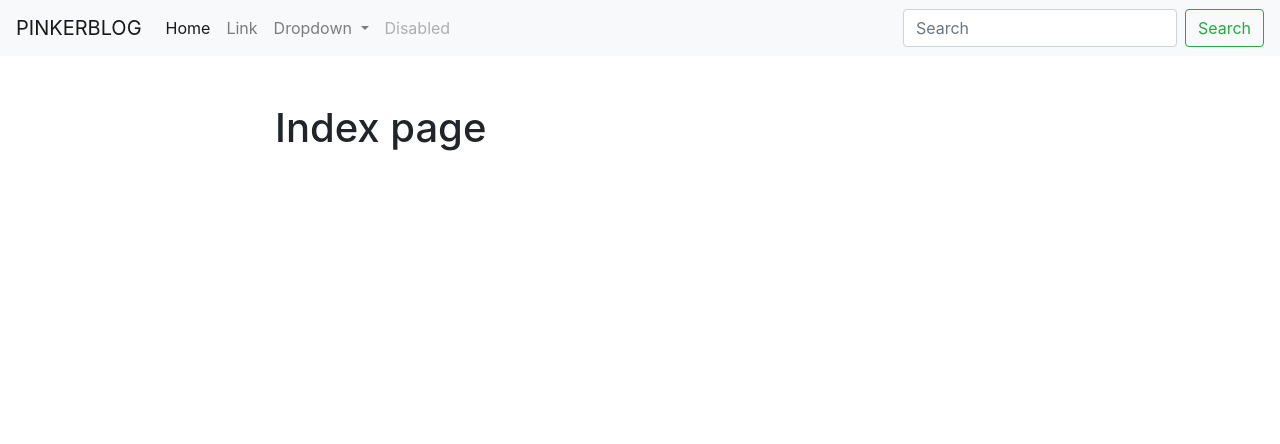
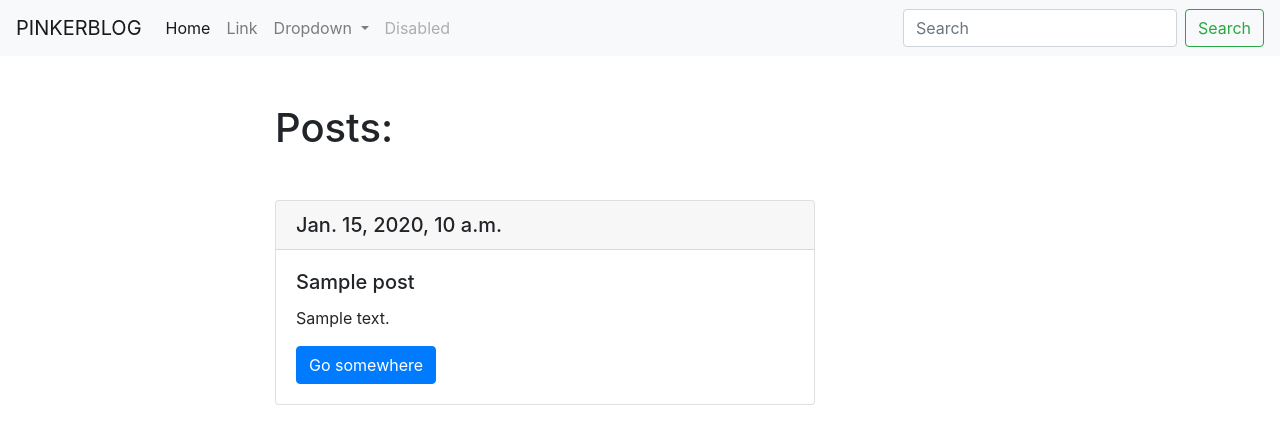
Before and after one commit to HolidayMan/pinkerblog, a Django app: page / in a window 1280 px wide. Shown: the top 444 px of the page. Run offline with Django 3.2, Linux system fonts and the light colour scheme; tables that the repository leaves empty hold one stand-in row (values such as "Sample post"); some libraries are stand-ins or nearby versions.

Commit message:
adde showing posts

```diff
--- a/blog/templates/engine/index.html
+++ b/blog/templates/engine/index.html
@@ -1,5 +1,18 @@
 {% extends 'base.html' %}
-{% block title %}{{ block.super }} - Index page{% endblock title %}
+
+{% block title %}Index page - {{ block.super }}{% endblock title %}
+
 {% block content %}
-<h1>Index page</h1>
+    <h1 class="mb-5">Posts:</h1>
+    {% for post in posts %}
+        <div class="card mb-5">
+          <h5 class="card-header">{{post.date}}</h5>
+          <div class="card-body">
+            <h5 class="card-title">{{post.title}}</h5>
+            <p class="card-text">{{post.body|truncatewords:15}}</p>
+            <a href="{{ post.get_absolute_url }}" class="btn btn-primary">Go somewhere</a>
+          </div>
+        </div>
+    {% endfor %}
+
 {% endblock content %}
```
